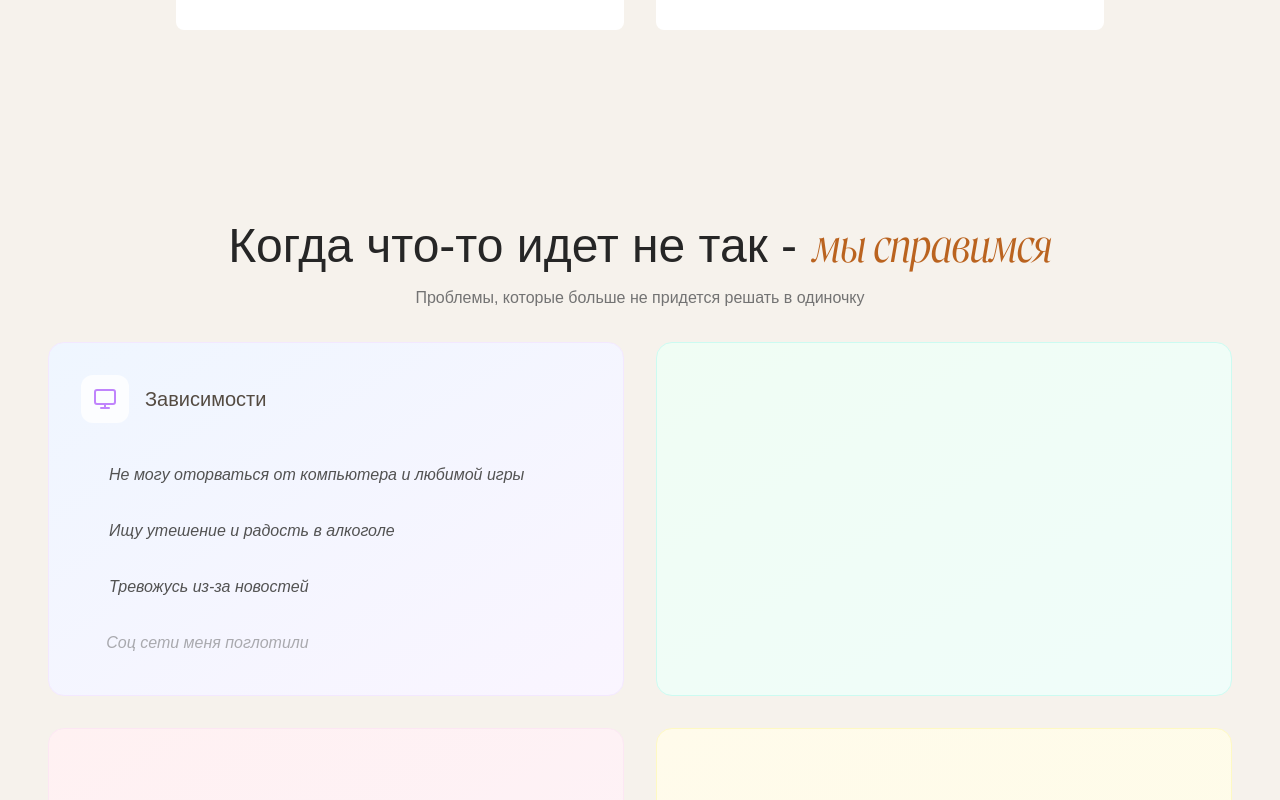
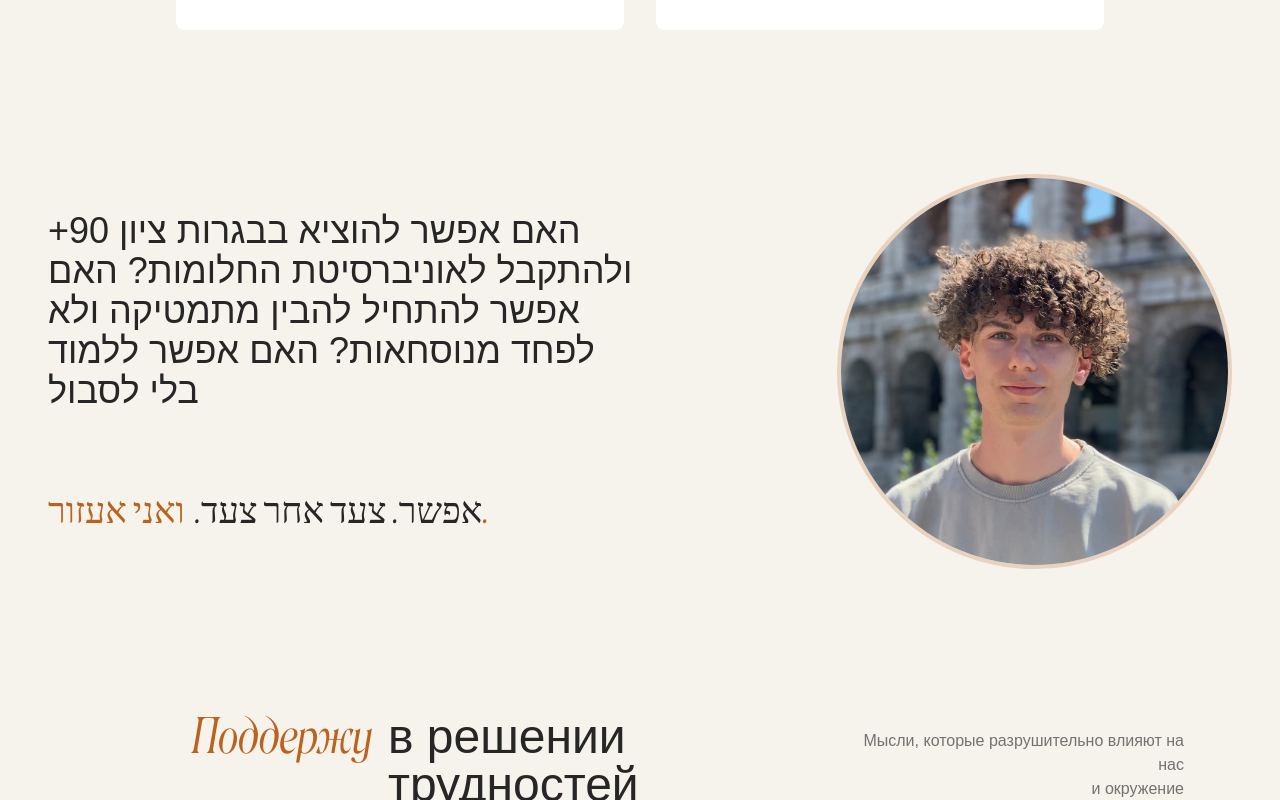
Before and after one commit to andrmalik/psychology-website, a Next.js app: page / in a window 1280 px wide. Shown: the part 1640-2440 px from the top of the page. Built offline with nearby package versions, Linux system fonts and the light colour scheme.

Commit message:
Fix SupportItem interface syntax error

```diff
--- a/app/components/desktop/DesktopPage.tsx
+++ b/app/components/desktop/DesktopPage.tsx
@@ -653,87 +653,18 @@ fill
         </div>
         </section>
 
-
-      {/* Problems Section */}
-      <section className="relative z-20 min-h-screen flex items-end bg-[#f6f2ec] dark:bg-neutral-900 py-24"> {/* Changed items-center to items-end */}
-      <div className="max-w-7xl mx-auto px-12 mb-7"> {/* Added mb-32 */}
-          <motion.div
-            initial={{ opacity: 0 }}
-            animate={{ opacity: 1 }}
-            transition={{ duration: 1 }}
-            className="text-center mb-8"
-            >
-              <div className="flex items-baseline gap-4 justify-center">
-  <h2 className="text-neutral-800 dark:text-white text-5xl font-light">
-
-    Когда что-то идет не так -
-  </h2>
-  <h2 className="text-amber-700/90 text-5xl font-light font-roslindale">
-    мы справимся
-  </h2>
-</div>
-<p className="text-neutral-500 dark:text-neutral-400 mt-4">
-Проблемы, которые больше не придется решать в одиночку
-</p>
-          </motion.div>
-
-          <div className="grid grid-cols-2 gap-8">
-            {categories.map((category, index) => (
-              <motion.div
-                key={index}
-                custom={index}
-                initial="hidden"
-                animate="visible"
-                variants={containerVariants}
-                className={`relative overflow-hidden bg-gradient-to-br ${category.gradient} ${category.darkGradient} p-8 rounded-2xl border ${category.borderColor} backdrop-blur-sm hover:shadow-lg transition-all duration-300`}
-              >
-                <motion.div
-                  variants={titleVariants}
-                  className="flex items-center gap-4 mb-8"
-                >
-                  <div className={`p-3 rounded-xl bg-white/80 dark:bg-neutral-800/80 ${category.borderColor}`}>
-                    <category.icon size={24} className={category.iconColor} />
-                  </div>
-                  <h3 className="text-xl text-[#544B42] dark:text-white font-light">
-                    {category.title}
-                  </h3>
-                </motion.div>
-
-                <motion.div
-                  className="space-y-4"
-                  variants={problemsContainerVariants}
-                >
-                  {category.problems.map((problem, pIndex) => (
-                    <motion.div
-                      key={pIndex}
-                      variants={problemVariants}
-                      className="overflow-hidden"
-                    >
-                      <div className="group flex items-start gap-3 p-2 rounded-lg hover:bg-white/50 dark:hover:bg-neutral-800/50 transition-all duration-300">
-                        <div className={`w-2 h-2 mt-2 rounded-full bg-opacity-30 ${category.iconColor} group-hover:scale-110 transition-all duration-300`} />
-                        <p className="text-neutral-600 dark:text-neutral-400 group-hover:text-neutral-800 dark:group-hover:text-white transition-colors italic whitespace-nowrap">
-                          {problem}
-                        </p>
-                      </div>
-                    </motion.div>
-                  ))}
-                </motion.div>
-              </motion.div>
-            ))}
-          </div>
-        </div>
-      </section>
-
 {/* Quote Section */}
 <section className="relative z-20 bg-[#f6f2ec] dark:bg-neutral-900 py-12">
   <div className="max-w-7xl mx-auto px-12">
     <div className="flex items-center justify-between">
       <div className="w-1/2">
         <h2 className="text-4xl font-light text-neutral-800 dark:text-white">
-          Можно ли разорвать эти циклы? Найти ответы? Почувствовать себя лучше?
+          האם אפשר להוציא בבגרות ציון 90+ ולהתקבל לאוניברסיטת החלומות?
+האם אפשר להתחיל להבין מתמטיקה ולא לפחד מנוסחאות?
+האם אפשר ללמוד בלי לסבול
           <br/><br/><br/> {/* Added two extra line breaks */}
-          <span className="font-roslindale">Можно. Шаг за шагом.</span> {/* Added Roslindale but kept original color */}
-          <span className="text-amber-700/90 font-roslindale"> И я помогу.</span>
+          <span className="font-roslindale">אפשר. צעד אחר צעד.</span> {/* Added Roslindale but kept original color */}
+          <span className="text-amber-700/90 font-roslindale">  ואני אעזור.</span>
         </h2>
       </div>
 
```
